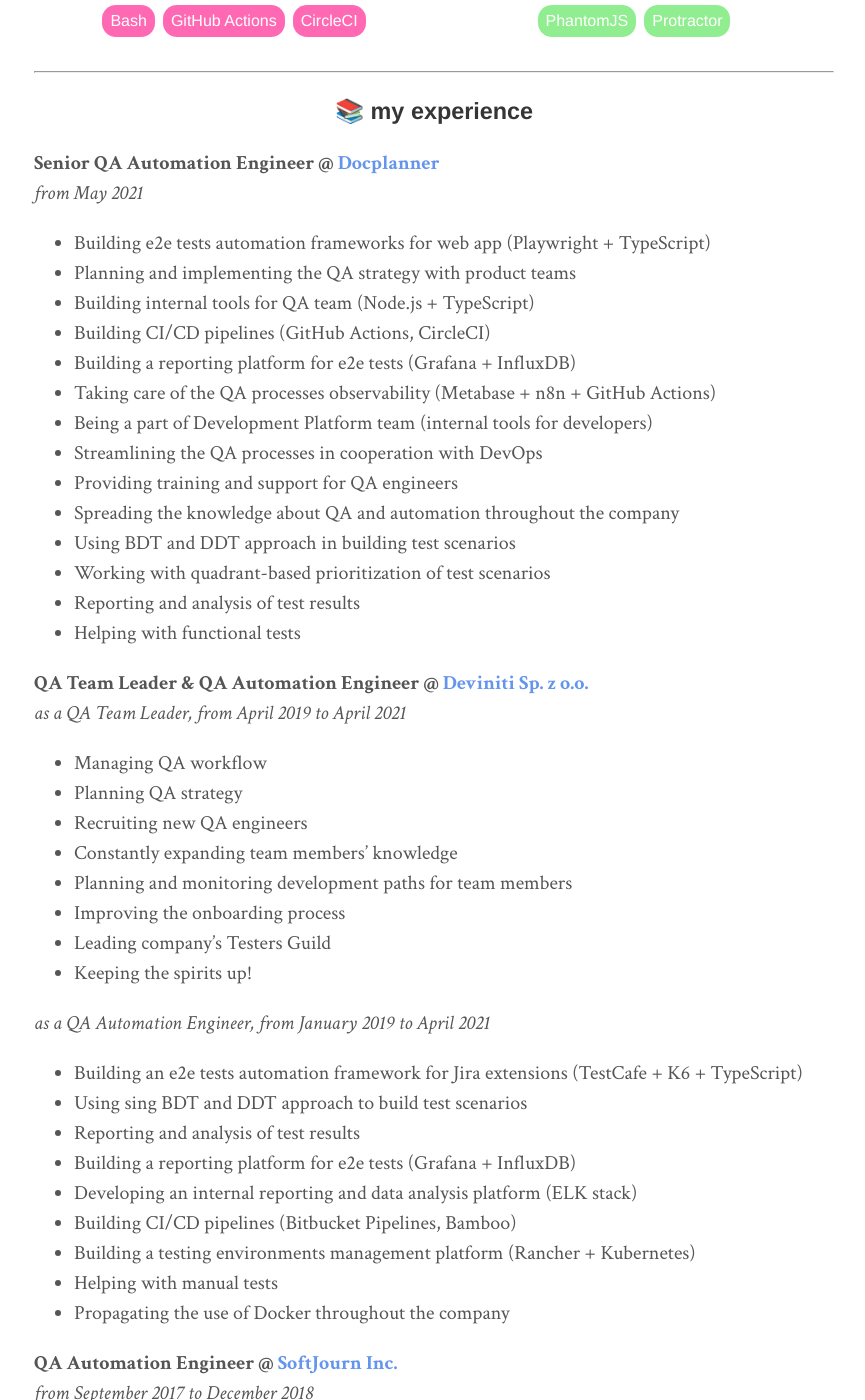
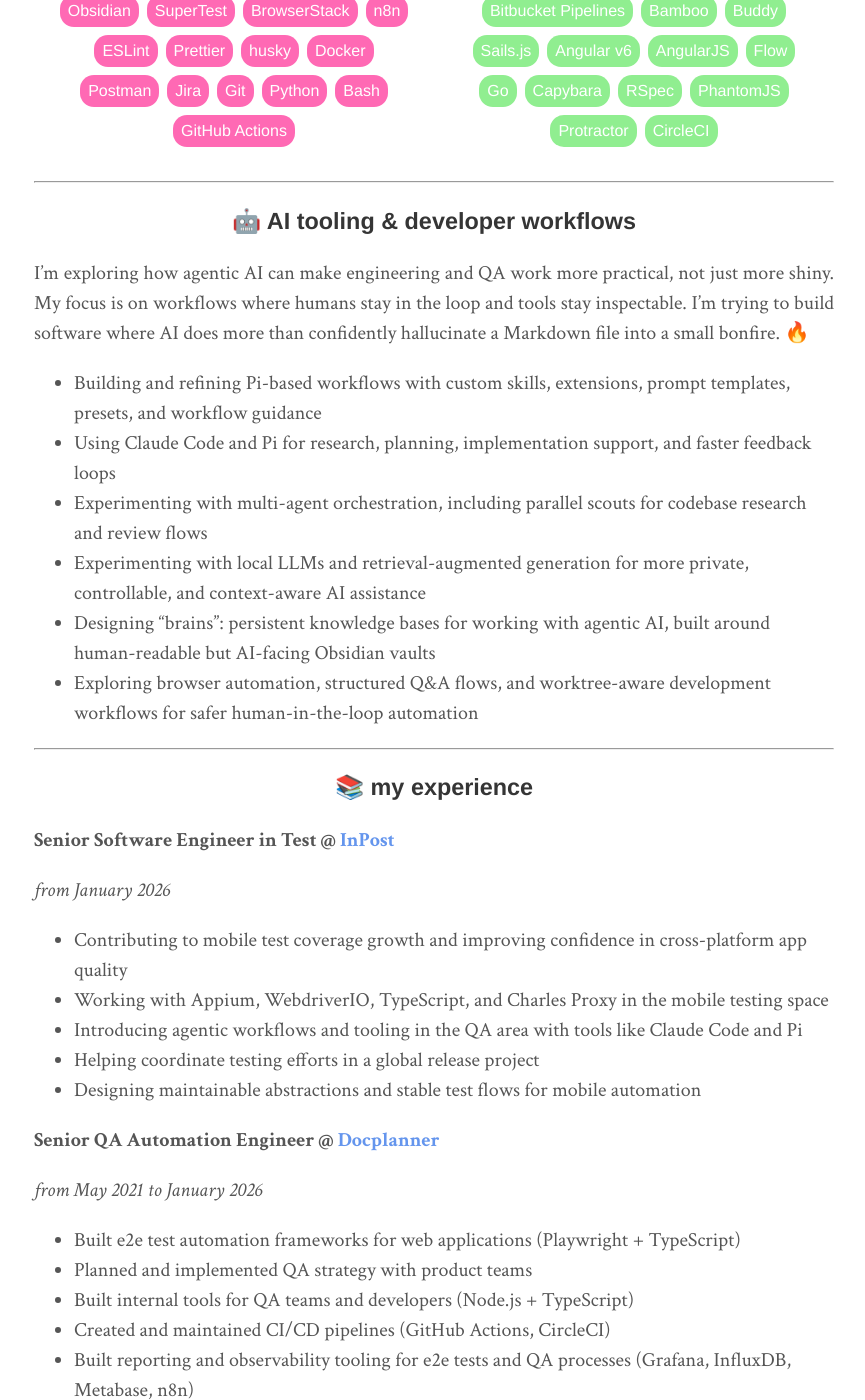
Before and after one commit to mkubrycz/mkubrycz.github.io, a Jekyll site: the page built from resume.md, in a window 1280 px wide and 1400 px high, scrolled down 1164 px. Shown: the whole window, without its empty margins (206-1071 px from the left). Built offline with Jekyll 4.4.1, drawn with Linux system fonts in a browser that asks for light colours; some of the changed text lies outside the part shown.

Commit message:
Refresh personal page and resume

```diff
--- a/resume.md
+++ b/resume.md
@@ -1,7 +1,7 @@
 ---
 layout: page
 title: my resume 📃
-date: 2024-09-25 18:00:00 +0100
+date: 2026-06-05 18:00:00 +0100
 permalink: /
 printable: true
 ---
@@ -10,7 +10,11 @@
 
 ---
 
-I’m a QA Automation Engineer who loves working with web technologies. I’ve used a bunch of JavaScript-based testing tools and frameworks, like Playwright, TestCafe, k6, and Cypress. I’m also familiar with mobile test automation. But I’m not just about QA automation. I work with a wide variety of technologies every day. From Docker to Kubernetes and Grafana, to Go, I’m always looking for new tools to help me solve automation problems at hand. I’m on a mission to boldly automate what hasn’t been automated before! 🖖 I love a good challenge, whether it’s automating tests, building CD pipelines, or integrating new data analysis platforms for better observability. 👷‍♂️ I especially enjoy helping others learn and grow their skills and knowledge. In the past, I’ve been a mentor to many QA engineers, and it’s so profoundly rewarding to see my mentee learn something new and understand a new concept. 👨‍🏫 I also love learning new and valuable skills, especially those that can make our daily lives easier.
+I’m a Senior Software Engineer in Test who loves building maintainable automation systems, especially around mobile quality. I work with TypeScript, Appium, WebdriverIO, and the usual delightful chaos of real devices, simulators, emulators, release timelines, and “it works on my phone” mysteries. 🕵️‍♂️ I enjoy shaping test architecture, improving coverage, making pipelines and tooling more helpful, and turning quality work into something teams can actually rely on.
+
+I’m also increasingly focused on AI-assisted developer workflows. I experiment with Pi, Claude Code, skills, extensions, prompts, persistent knowledge bases, and agentic orchestration to make research, planning, automation, and everyday engineering work smoother. Basically: I like teaching tiny terminal goblins to be useful, then documenting what worked before they unionize. 🤖
+
+I especially enjoy helping others learn and grow. I’ve mentored QA engineers, supported teams in building better testing habits, and I still get a ridiculous amount of joy from seeing someone understand a new concept for the first time. 👨‍🏫
 
 ---
 
@@ -22,28 +26,28 @@
     <div class="flex-container">
         <a href="http://www.typescriptlang.org"><div class="skill">TypeScript</div></a>
         <a href="https://github.com/nodejs/node"><div class="skill">Node.js</div></a>
+        <a href="https://github.com/appium/appium"><div class="skill">Appium</div></a>
+        <a href="https://github.com/webdriverio/webdriverio"><div class="skill">WebdriverIO</div></a>
+        <a href="https://github.com/mochajs/mocha"><div class="skill">Mocha</div></a>
         <a href="https://github.com/microsoft/playwright"><div class="skill">Playwright</div></a>
         <a href="https://github.com/jestjs/jest"><div class="skill">Jest</div></a>
+        <a href="https://www.charlesproxy.com/"><div class="skill">Charles Proxy</div></a>
+        <a href="https://code.claude.com/docs"><div class="skill">Claude Code</div></a>
+        <a href="https://pi.dev"><div class="skill">Pi</div></a>
+        <a href="https://obsidian.md"><div class="skill">Obsidian</div></a>
         <a href="https://github.com/ladjs/supertest"><div class="skill">SuperTest</div></a>
-        <a href="https://github.com/webdriverio/webdriverio"><div class="skill">WebdriverIO</div></a>
-        <a href="https://github.com/appium/appium"><div class="skill">Appium</div></a>
         <a href="https://www.browserstack.com"><div class="skill">BrowserStack</div></a>
-        <a href="https://www.cypress.io/"><div class="skill">Cypress</div></a>
-        <a href="https://github.com/mochajs/mocha"><div class="skill">Mocha</div></a>
-        <a href="https://github.com/chaijs/chai"><div class="skill">Chai</div></a>
-        <a href="https://www.metabase.com/"><div class="skill">Metabase</div></a>
         <a href="https://github.com/n8n-io/n8n"><div class="skill">n8n</div></a>
         <a href="https://github.com/eslint/eslint"><div class="skill">ESLint</div></a>
+        <a href="https://github.com/prettier/prettier"><div class="skill">Prettier</div></a>
         <a href="https://github.com/typicode/husky"><div class="skill">husky</div></a>
         <a href="https://www.docker.com/products/docker-engine"><div class="skill">Docker</div></a>
-        <a href="https://github.com/Kong/insomnia"><div class="skill">Insomnia</div></a>
-        <a href="https://www.getpostman.com"><div class="skill">Postman</div></a>
+        <a href="https://www.postman.com"><div class="skill">Postman</div></a>
         <a href="https://www.atlassian.com/software/jira"><div class="skill">Jira</div></a>
-        <a href="https://github.com/prettier/prettier"><div class="skill">Prettier</div></a>
         <a href="https://git-scm.com"><div class="skill">Git</div></a>
+        <a href="https://www.python.org"><div class="skill">Python</div></a>
         <a href="https://www.gnu.org/software/bash/"><div class="skill">Bash</div></a>
         <a href="https://github.com/features/actions"><div class="skill">GitHub Actions</div></a>
-        <a href="https://circleci.com"><div class="skill">CircleCI</div></a>
     </div>
   </div>
   <div class="skills-container skills-green">
@@ -56,6 +60,8 @@
         <a href="https://www.seleniumhq.org/projects/webdriver/"><div class="skill">Selenium WebDriver</div></a>
         <a href="https://developer.apple.com/documentation/xctest"><div class="skill">XCTest</div></a>
         <a href="https://www.elastic.co/what-is/elk-stack"><div class="skill">ELK stack</div></a>
+        <a href="https://www.cypress.io/"><div class="skill">Cypress</div></a>
+        <a href="https://www.metabase.com/"><div class="skill">Metabase</div></a>
         <a href="https://www.rancher.com"><div class="skill">Rancher</div></a>
         <a href="https://bitbucket.org/product/features/pipelines"><div class="skill">Bitbucket Pipelines</div></a>
         <a href="https://www.atlassian.com/software/bamboo"><div class="skill">Bamboo</div></a>
@@ -65,80 +71,93 @@
         <a href="https://github.com/angular/angular.js"><div class="skill">AngularJS</div></a>
         <a href="https://github.com/facebook/flow"><div class="skill">Flow</div></a>
         <a href="https://go.dev/"><div class="skill">Go</div></a>
-        <a href="https://www.python.org"><div class="skill">Python</div></a>
         <a href="https://github.com/teamcapybara/capybara"><div class="skill">Capybara</div></a>
         <a href="https://github.com/rspec/rspec"><div class="skill">RSpec</div></a>
         <a href="https://github.com/ariya/phantomjs"><div class="skill">PhantomJS</div></a>
         <a href="https://github.com/angular/protractor"><div class="skill">Protractor</div></a>
+        <a href="https://circleci.com"><div class="skill">CircleCI</div></a>
     </div>
   </div>
 </div>
 
 ---
 
+<center><h3>🤖 AI tooling & developer workflows</h3></center>
+
+I’m exploring how agentic AI can make engineering and QA work more practical, not just more shiny. My focus is on workflows where humans stay in the loop and tools stay inspectable. I'm trying to build software where AI does more than confidently hallucinate a Markdown file into a small bonfire. 🔥
+
+- Building and refining Pi-based workflows with custom skills, extensions, prompt templates, presets, and workflow guidance
+- Using Claude Code and Pi for research, planning, implementation support, and faster feedback loops
+- Experimenting with multi-agent orchestration, including parallel scouts for codebase research and review flows
+- Experimenting with local LLMs and retrieval-augmented generation for more private, controllable, and context-aware AI assistance
+- Designing “brains”: persistent knowledge bases for working with agentic AI, built around human-readable but AI-facing Obsidian vaults
+- Exploring browser automation, structured Q&A flows, and worktree-aware development workflows for safer human-in-the-loop automation
+
+---
+
 <center><h3>📚 my experience</h3></center>
 
+**Senior Software Engineer in Test @ [InPost](https://inpost.eu)**
+
+_from January 2026_
+
+- Contributing to mobile test coverage growth and improving confidence in cross-platform app quality
+- Working with Appium, WebdriverIO, TypeScript, and Charles Proxy in the mobile testing space
+- Introducing agentic workflows and tooling in the QA area with tools like Claude Code and Pi
+- Helping coordinate testing efforts in a global release project
+- Designing maintainable abstractions and stable test flows for mobile automation
+
 **Senior QA Automation Engineer @ [Docplanner](https://www.docplanner.com)**
-_from May 2021_
 
-- Building e2e tests automation frameworks for web app (Playwright + TypeScript)
-- Planning and implementing the QA strategy with product teams
-- Building internal tools for QA team (Node.js + TypeScript)
-- Building CI/CD pipelines (GitHub Actions, CircleCI)
-- Building a reporting platform for e2e tests (Grafana + InfluxDB)
-- Taking care of the QA processes observability (Metabase + n8n + GitHub Actions)
-- Being a part of Development Platform team (internal tools for developers)
-- Streamlining the QA processes in cooperation with DevOps
-- Providing training and support for QA engineers
-- Spreading the knowledge about QA and automation throughout the company
-- Using BDT and DDT approach in building test scenarios
-- Working with quadrant-based prioritization of test scenarios
-- Reporting and analysis of test results
-- Helping with functional tests
+_from May 2021 to January 2026_
+
+- Built e2e test automation frameworks for web applications (Playwright + TypeScript)
+- Planned and implemented QA strategy with product teams
+- Built internal tools for QA teams and developers (Node.js + TypeScript)
+- Created and maintained CI/CD pipelines (GitHub Actions, CircleCI)
+- Built reporting and observability tooling for e2e tests and QA processes (Grafana, InfluxDB, Metabase, n8n)
+- Worked as part of the Development Platform team, building internal tooling for developers
+- Streamlined QA processes in cooperation with DevOps
+- Provided training, mentoring, and support for QA engineers
 
 **QA Team Leader & QA Automation Engineer @ [Deviniti Sp. z o.o.](https://deviniti.com)**
+
 _as a QA Team Leader, from April 2019 to April 2021_
 
-- Managing QA workflow
-- Planning QA strategy
-- Recruiting new QA engineers
-- Constantly expanding team members' knowledge
-- Planning and monitoring development paths for team members
-- Improving the onboarding process
-- Leading company's Testers Guild
-- Keeping the spirits up!
+- Managed QA workflow and planned QA strategy
+- Recruited and onboarded QA engineers
+- Supported team members' growth and development paths
+- Led the company's Testers Guild
+- Kept the spirits up!
 
 _as a QA Automation Engineer, from January 2019 to April 2021_
 
-- Building an e2e tests automation framework for Jira extensions (TestCafe + K6 + TypeScript)
-- Using sing BDT and DDT approach to build test scenarios
-- Reporting and analysis of test results
-- Building a reporting platform for e2e tests (Grafana + InfluxDB)
-- Developing an internal reporting and data analysis platform (ELK stack)
-- Building CI/CD pipelines (Bitbucket Pipelines, Bamboo)
-- Building a testing environments management platform (Rancher + Kubernetes)
-- Helping with manual tests
-- Propagating the use of Docker throughout the company
+- Built an e2e test automation framework for Jira extensions (TestCafe + k6 + TypeScript)
+- Used BDD and DDT approaches to build test scenarios
+- Built reporting and data analysis platforms (Grafana + InfluxDB, ELK stack)
+- Built CI/CD pipelines (Bitbucket Pipelines, Bamboo)
+- Built a testing environments management platform (Rancher + Kubernetes)
+- Propagated the use of Docker throughout the company
 
 **QA Automation Engineer @ [SoftJourn Inc.](https://softjourn.com)**
+
 _from September 2017 to December 2018_
 
-- Building an e2e tests automation framework for web application (TestCafe + K6 + Jest + Docker)
-- Automating test scenarios
-- Helping with manual tests
-- Reporting and analysis of test results
-- Additional software development tasks (using Angular v6, Sails.js, and Angular.js)
+- Built an e2e test automation framework for a web application (TestCafe + k6 + Jest + Docker)
+- Automated test scenarios and supported manual testing
+- Reported and analyzed test results
+- Took on additional software development tasks using Angular v6, Sails.js, and AngularJS
 
 **Test Automation Engineer @ [Beyond](https://beyond.life) (formerly Funerlabooker)**
+
 _from July 2016 to August 2017_
 
-- Building an e2e tests automation framework for web application (TestCafe + Mocha + Docker)
-- Building an e2e tests automation framework for web application (Capybara + RSpec + PhantomJS + Docker)
-- Automating test scenarios
-- Reporting and analysis of test results
-- Manual testing
+- Built e2e test automation frameworks for web applications (TestCafe + Mocha + Docker, Capybara + RSpec + PhantomJS + Docker)
+- Automated test scenarios and supported manual testing
+- Reported and analyzed test results
 
 **Technical Support Engineer @ Verve (formerly StreetTeam)**
+
 _from April 2016 to August 2016_
 
 - Manual testing
@@ -147,12 +166,13 @@
 - Solving lower priority issues
 
 **From Barista to Store Manager @ AmRest Coffee (Starbucks)**
+
 _from September 2010 to December 2015_
 
 ---
 
 <center><h3>🦄 on a more personal note</h3></center>
 
-I’m a jack-of-all-trades and a master of fun! I’m a husband, a dog dad 🐕, a gamer 🕹️, a huge Lego enthusiast, a budding philosopher, and a vegan 🥑. I follow my passions wherever they take me. I’m always up for exploring new things and learning new skills. I’m also always on the hunt for the latest software, and I’m particularly excited about Apple products. Lately, I’ve been getting into building my own Lego side business, training my furry friend, and reading an amazing comic book series called DMZ. Highly recommend it! 🤓
+I’m a jack-of-all-trades and a master of fun! I’m a husband, a dog dad 🐕, a gamer 🕹️, a huge Lego enthusiast, a budding philosopher, and a vegan 🥑. I follow my passions wherever they take me. I’m always up for exploring new things and learning new skills. I’m also always on the hunt for the latest software, especially the kind that makes life a bit easier or weirder in a useful way. Lately, I’ve been into Lego side-business ideas, training my furry friend, tinkering with AI workflows, and reading good comics. 🤓
 
 {% include social-bar.html %}
```
Also changed, not shown: about.md (+3 -1 lines), 1 other file.
